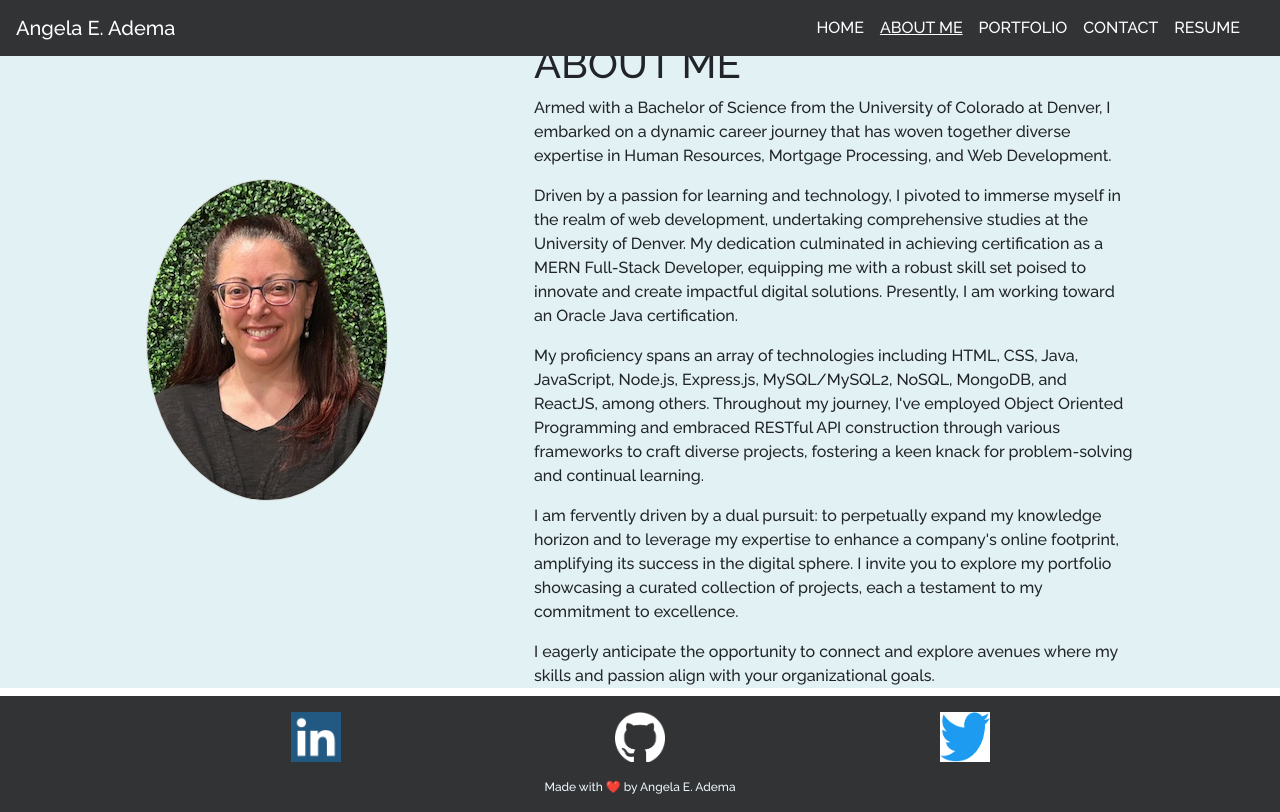
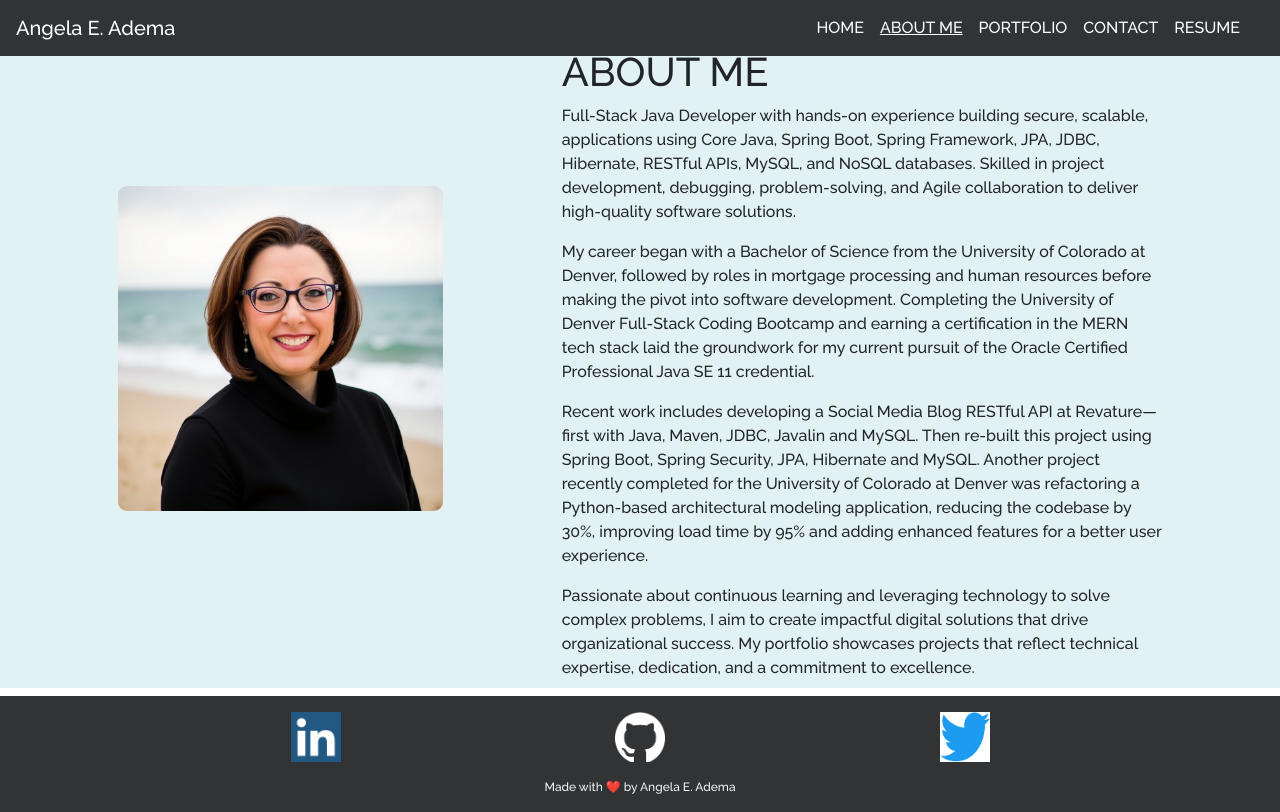
Before and after one commit to Angi-Adema/React-Portfolio, a React (Create React App) app: page / in a window 1280 px wide. Both pictures are taken after a click on the button "ABOUT ME". Built offline with nearby package versions, Linux system fonts and the light colour scheme.

Commit message:
updated the aboutMe section with updated picture and about me section

```diff
--- a/src/components/aboutMe/AboutMe.js
+++ b/src/components/aboutMe/AboutMe.js
@@ -1,6 +1,6 @@
 import React from "react"
 import "./aboutMe.css"
-import person from "../../images/AngiAdemaJPG.jpg"
+import person from "../../images/006-tSTreFkBwbE.jpeg"
 
 function AboutMe() {
   return (
@@ -11,37 +11,34 @@ function AboutMe() {
       <div className="about_text" style={{ marginTop: "3rem" }}>
         <h1>ABOUT ME</h1>
         <p>
-          Armed with a Bachelor of Science from the University of Colorado at
-          Denver, I embarked on a dynamic career journey that has woven together
-          diverse expertise in Human Resources, Mortgage Processing, and Web
-          Development.
+          Full-Stack Java Developer with hands-on experience building secure,
+          scalable, applications using Core Java, Spring Boot, Spring Framework,
+          JPA, JDBC, Hibernate, RESTful APIs, MySQL, and NoSQL databases. Skilled
+          in project development, debugging, problem-solving, and Agile collaboration
+          to deliver high-quality software solutions.
         </p>
         <p>
-          Driven by a passion for learning and technology, I pivoted to immerse
-          myself in the realm of web development, undertaking comprehensive
-          studies at the University of Denver. My dedication culminated in
-          achieving certification as a MERN Full-Stack Developer, equipping me
-          with a robust skill set poised to innovate and create impactful
-          digital solutions. Presently, I am working toward an Oracle Java certification.
+          My career began with a Bachelor of Science from the University of Colorado
+          at Denver, followed by roles in mortgage processing and human resources
+          before making the pivot into software development. Completing the University
+          of Denver Full-Stack Coding Bootcamp and earning a certification in the
+          MERN tech stack laid the groundwork for my current pursuit of the Oracle
+          Certified Professional Java SE 11 credential.
         </p>
         <p>
-          My proficiency spans an array of technologies including HTML, CSS, Java,
-          JavaScript, Node.js, Express.js, MySQL/MySQL2, NoSQL, MongoDB, and
-          ReactJS, among others. Throughout my journey, I've employed Object
-          Oriented Programming and embraced RESTful API construction through
-          various frameworks to craft diverse projects, fostering a keen knack
-          for problem-solving and continual learning.
+          Recent work includes developing a Social Media Blog RESTful API at
+          Revature—first with Java, Maven, JDBC, Javalin and MySQL. Then re-built
+          this project using Spring Boot, Spring Security, JPA, Hibernate and MySQL.
+          Another project recently completed for the University of Colorado at Denver
+          was refactoring a Python-based architectural modeling application, reducing
+          the codebase by 30%, improving load time by 95% and adding enhanced features
+          for a better user experience.
         </p>
         <p>
-          I am fervently driven by a dual pursuit: to perpetually expand my
-          knowledge horizon and to leverage my expertise to enhance a company's
-          online footprint, amplifying its success in the digital sphere. I
-          invite you to explore my portfolio showcasing a curated collection of
-          projects, each a testament to my commitment to excellence.
-        </p>
-        <p>
-          I eagerly anticipate the opportunity to connect and explore avenues
-          where my skills and passion align with your organizational goals.
+          Passionate about continuous learning and leveraging technology to solve
+          complex problems, I aim to create impactful digital solutions that drive
+          organizational success. My portfolio showcases projects that reflect technical
+          expertise, dedication, and a commitment to excellence.
         </p>
       </div>
     </div>
--- a/src/components/aboutMe/aboutMe.css
+++ b/src/components/aboutMe/aboutMe.css
@@ -9,9 +9,9 @@
 }
 
 .about_container img {
-  border-radius: 50%;
-  border: 0.5px solid rgb(218, 218, 218);
-  margin-bottom: 1rem;
+  max-width: 325px;
+  height: auto;
+  border-radius: 9px;
 }
 
 .about_text {
```
Also changed, not shown: src/images/006-tSTreFkBwbE.jpeg (added), src/images/AngiAdemaJPG.jpg (deleted).
